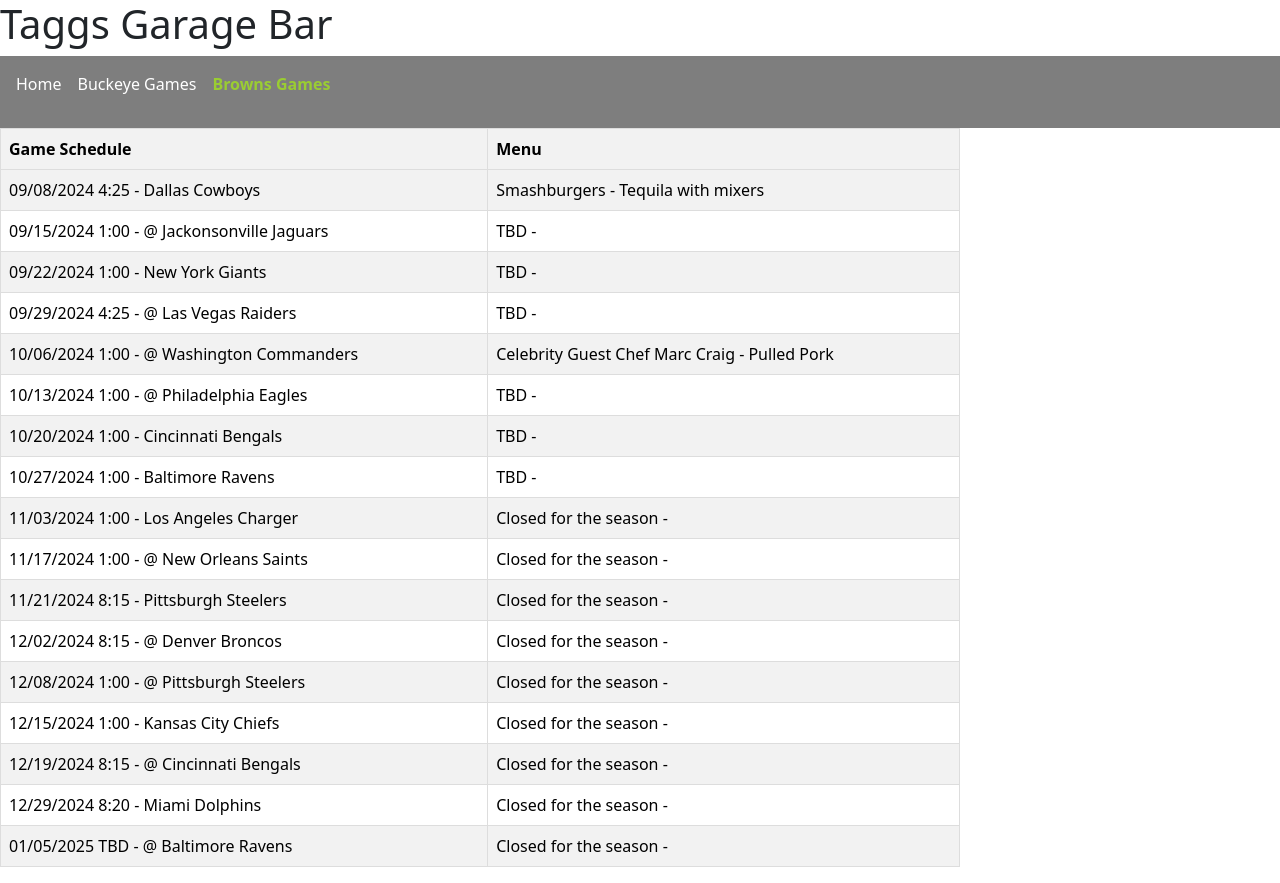
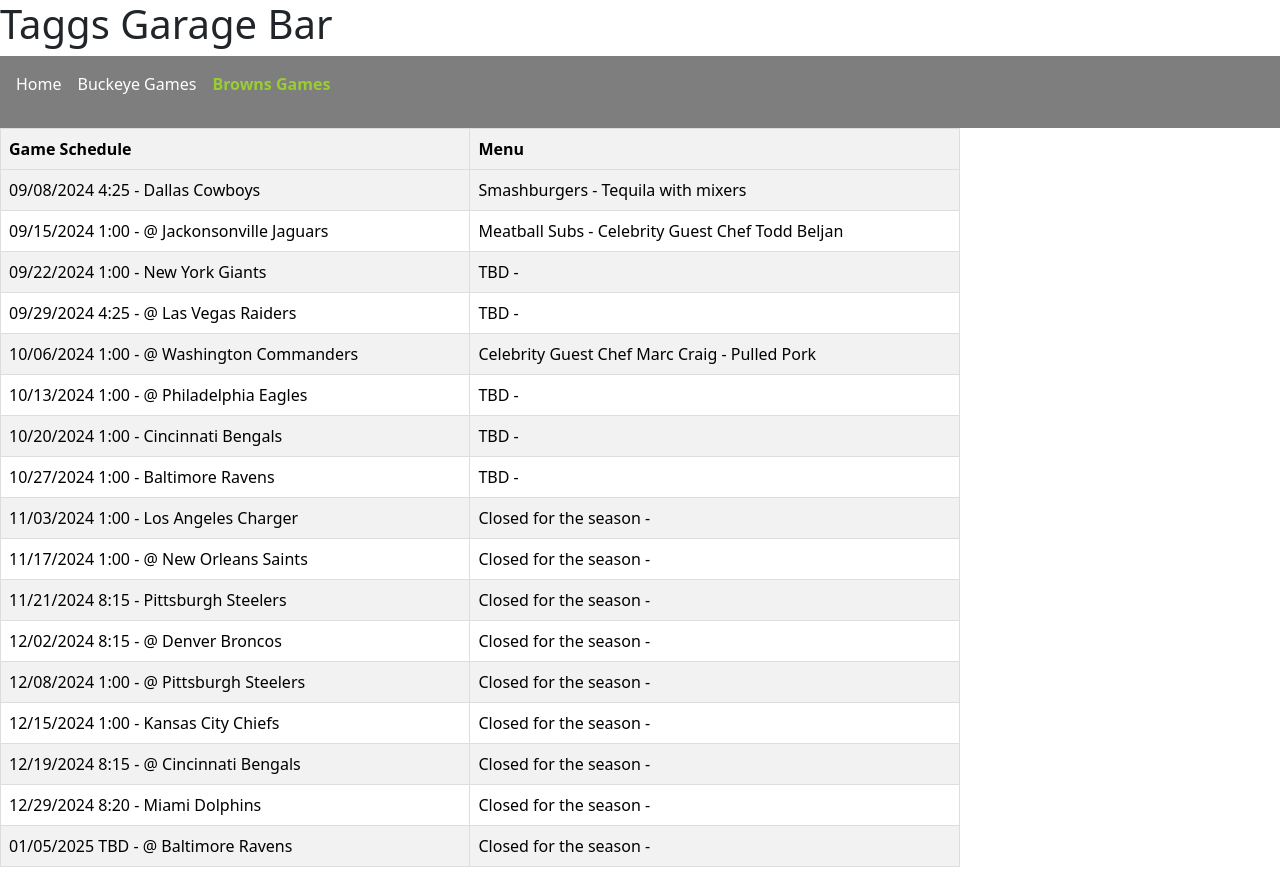
Before and after one commit to ataggs1/football-party, an Angular app: page /professional-games in a window 1280 px wide. Built offline with nearby package versions, Linux system fonts and the light colour scheme.

Commit message:
added Todd's day

```diff
--- a/src/app/professional-games/professional-games.component.ts
+++ b/src/app/professional-games/professional-games.component.ts
@@ -32,7 +32,7 @@
 
   foodSchedule = [
     { food: 'Smashburgers', cocktail: 'Tequila with mixers'},
-    { food: 'TBD', cocktail: ''},
+    { food: 'Meatball Subs', cocktail: 'Celebrity Guest Chef Todd Beljan'},
     { food: 'TBD', cocktail: '' },
     { food: 'TBD', cocktail: '' },
     { food: 'Celebrity Guest Chef Marc Craig', cocktail: 'Pulled Pork'},
```
Also changed, not shown: 3 other files (tests, documents, lock files or other folders).
